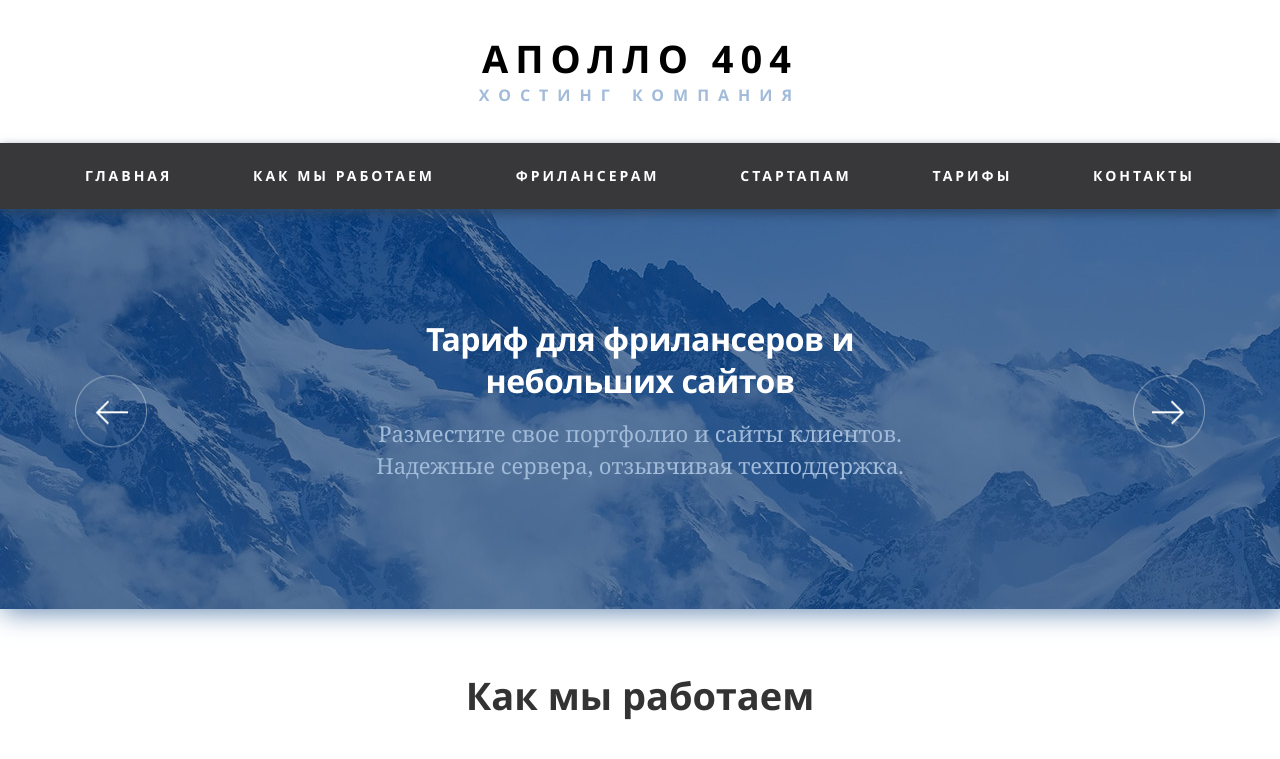
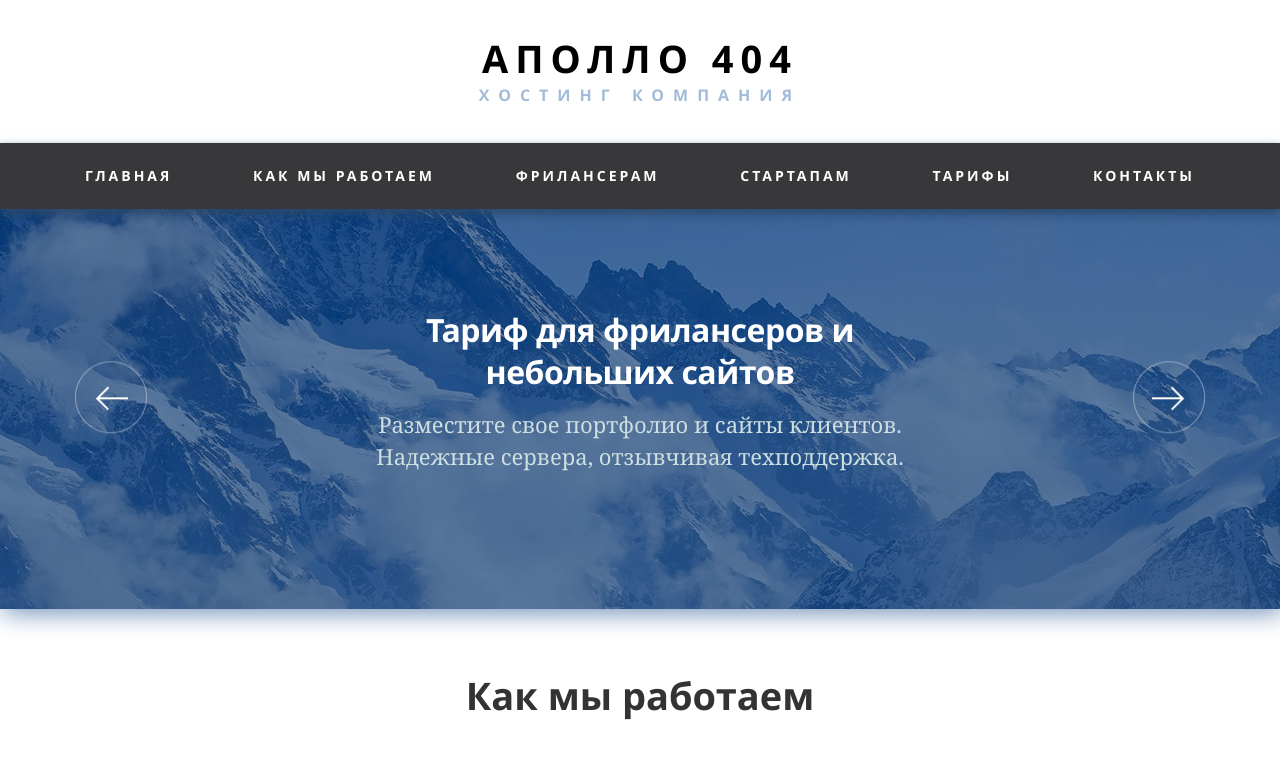
Before and after one commit to javafvr/apollo, a website: page docs/index.html in a window 1280 px wide. Shown: the top 759 px of the page. Drawn offline with Linux system fonts and the light colour scheme.

Commit message:
fix bugz

```diff
--- a/less/sections/_benefits.less
+++ b/less/sections/_benefits.less
@@ -45,14 +45,12 @@
 		}
 	}
 	.benefit-block__descr{
-		font-size: 18px;
+		font-size: 14px;
 		line-height: 24px;
 		color: #777;
 
 		@media (min-width: 1200px){
 			margin-top: 20px;
-			font-size: 14px;
-			line-height: 24px;
 		}
 	}
 }
--- a/less/sections/_slider.less
+++ b/less/sections/_slider.less
@@ -1,6 +1,6 @@
 .slider{
-	// padding-top: 100px;
-	// padding-bottom: 127px;
+	padding-top: 49px;
+	padding-bottom: 127px;
 	background-image: url('../img/background/slider-bg.jpg');
 	background-repeat: no-repeat;
 	background-position: center;
@@ -11,6 +11,15 @@
 	-webkit-box-shadow: 3px 3px 25px 0px #688ab3;
 	        box-shadow: 3px 3px 25px 0px #688ab3;
 
+	@media (min-width:768px){
+		padding-top: 70px;
+		padding-bottom: 93px;
+	}
+
+	@media (min-width:992px){
+		padding-top: 100px;
+		padding-bottom: 127px;
+	}
 }
 
 .slider__title{
@@ -24,16 +33,14 @@
 	@media (min-width:992px){
 		font-size: 32px;
 		line-height: 42px;
+	}
+}
 
-	}
-
-}
 .slider__slogan{
 	font-family: 'Noto Serif';
 	font-size: 18px;
-	// letter-spacing: 8.5px;
 	line-height: 28px;
-	color: #A1BBD9;
+	color: #cddfe0;
 
 	@media (min-width:992px){
 		font-size: 22px;
--- a/less/sections/_top-slider-theme.less
+++ b/less/sections/_top-slider-theme.less
@@ -16,7 +16,6 @@
 }
 
 .owl-carousel  .owl-nav [class*='owl-']:hover {
-  /*background: #869791;*/
   color: #FFF;
   text-decoration: none;
 }
@@ -28,21 +27,26 @@
 
 .owl-carousel .owl-nav.disabled + .owl-dots {
   outline:transparent;
-
-  /*margin-top: 0px; */
 }
 
 .owl-carousel .owl-dots{
   position: absolute;
-  bottom: 30px;
+  bottom: -100px;
   width: 100%;
   text-align: center;
+
+  @media (min-width:768px){
+    bottom: -65px;
+  }
 }
 
-.owl-carousel.owl-dots .owl-dot {
+.owl-carousel .owl-dots .owl-dot {
   display: inline-block;
   zoom: 1;
   *display: inline;
+  &:last-child span {
+    margin: 0;
+  }
 }
 
 .owl-carousel p.text-visible{
@@ -60,17 +64,9 @@
   border-radius: 30px;
 }
 
-.owl-carousel .owl-dots .owl-dot:last-child span {
-  margin: 0;
-}
-
 .owl-carousel.owl-loaded{
-  height: 320px;
-  padding-top: 70px;
-  padding-bottom: 30px;
   display: flex;
   flex-direction: column;
-  /*align-items: center;*/
   -webkit-justify-content:space-between;
          justify-content :space-between;
   color: #FFF;
@@ -111,19 +107,6 @@
   outline: transparent;
 }
 
-
 .owl-carousel .owl-item div{
   display: block;
 }
-
-
-.owl-carousel.owl-loaded{
-  @media (min-width:768px){
-    height: 320px;
-    padding-top: 70px;
-}
-  @media (min-width:1200px){
-    height: 400px;
-    padding-top: 109px;
-  }
-}
```
Also changed, not shown: docs/css/main.css.
